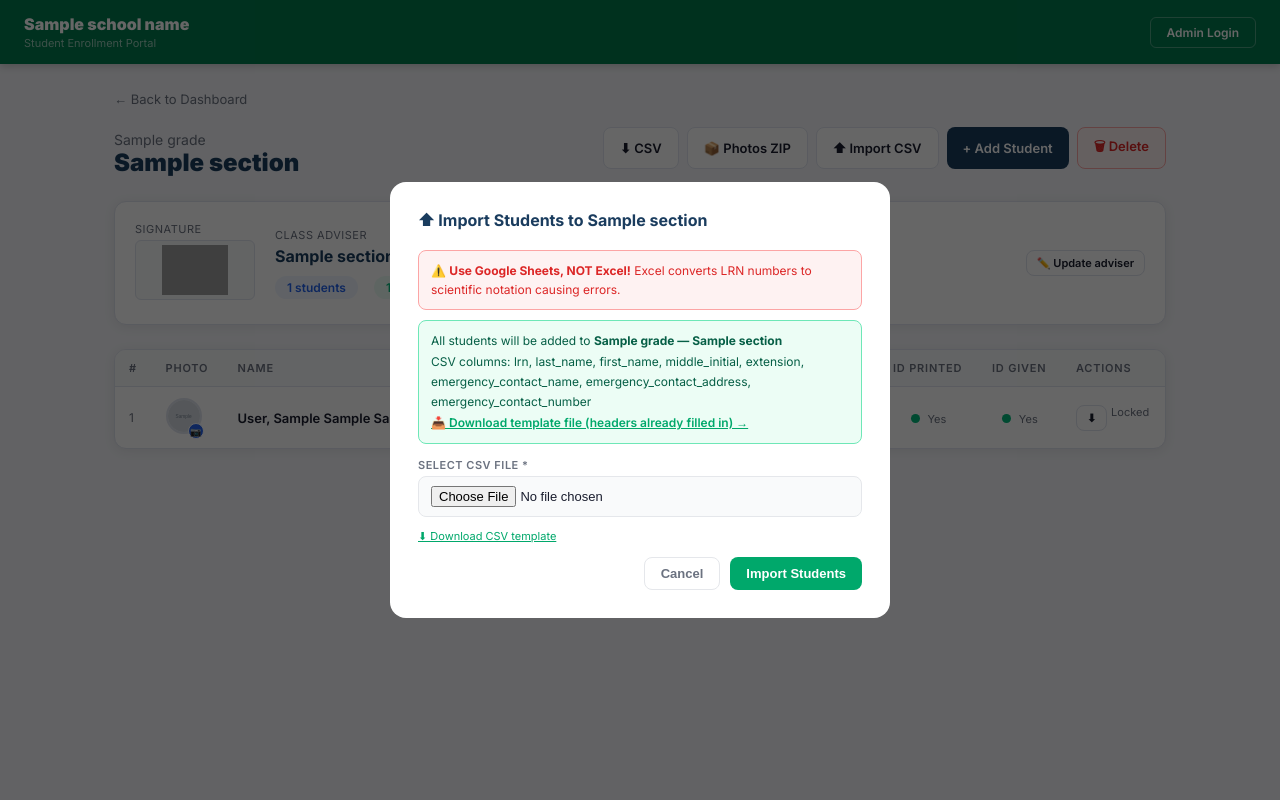
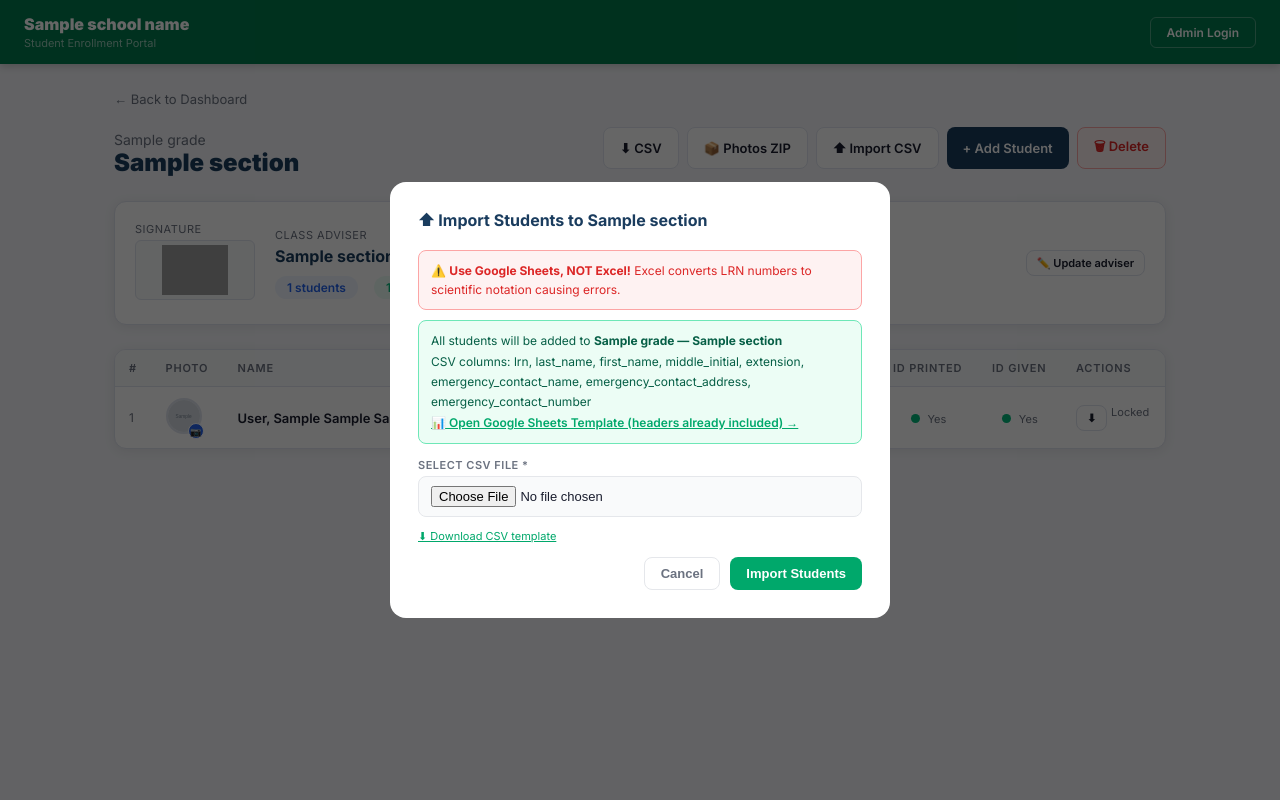
Before and after one commit to CharmeineC/ces-teacher-portal, a Flask app: template templates/section_detail.html in a window 1280 px wide, after a click on "⬆ Import CSV". Run offline with Flask 3, Linux system fonts and the light colour scheme; the template is opened without the code that fills it: most values are stand-ins (such as "Sample title", 1, 10 or a date in 2020); grey boxes marked "Sample" are stand-in pictures; grey boxes are pictures that could not be loaded.

Commit message:
Update section_detail.html

```diff
--- a/templates/section_detail.html
+++ b/templates/section_detail.html
@@ -409,7 +409,7 @@ tbody tr:hover{background:#f9fafb;}
       <div style="background:#ecfdf5;border:1px solid #6ee7b7;border-radius:8px;padding:10px 12px;margin-bottom:14px;font-size:12px;color:#065f46;line-height:1.7;">
         All students will be added to <strong>{{ section.grade if section else '' }} — {{ section.section_name if section else '' }}</strong><br/>
         CSV columns: lrn, last_name, first_name, middle_initial, extension, emergency_contact_name, emergency_contact_address, emergency_contact_number<br/>
-        <a href="/download_template_xlsx" style="color:#00a86b;font-weight:600;">📥 Download template file (headers already filled in) →</a>
+        <a href="https://docs.google.com/spreadsheets/d/1g8N8e3-fvPvYZFa6D76el8pyBMM5bv75DbWOMsWqvMU/copy" target="_blank" style="color:#00a86b;font-weight:600;">📊 Open Google Sheets Template (headers already included) →</a>
       </div>
       <div style="margin-bottom:12px;">
         <label style="font-size:11px;color:#6b7280;text-transform:uppercase;letter-spacing:.5px;margin-bottom:4px;display:block;font-weight:600;">Select CSV File *</label>
```
